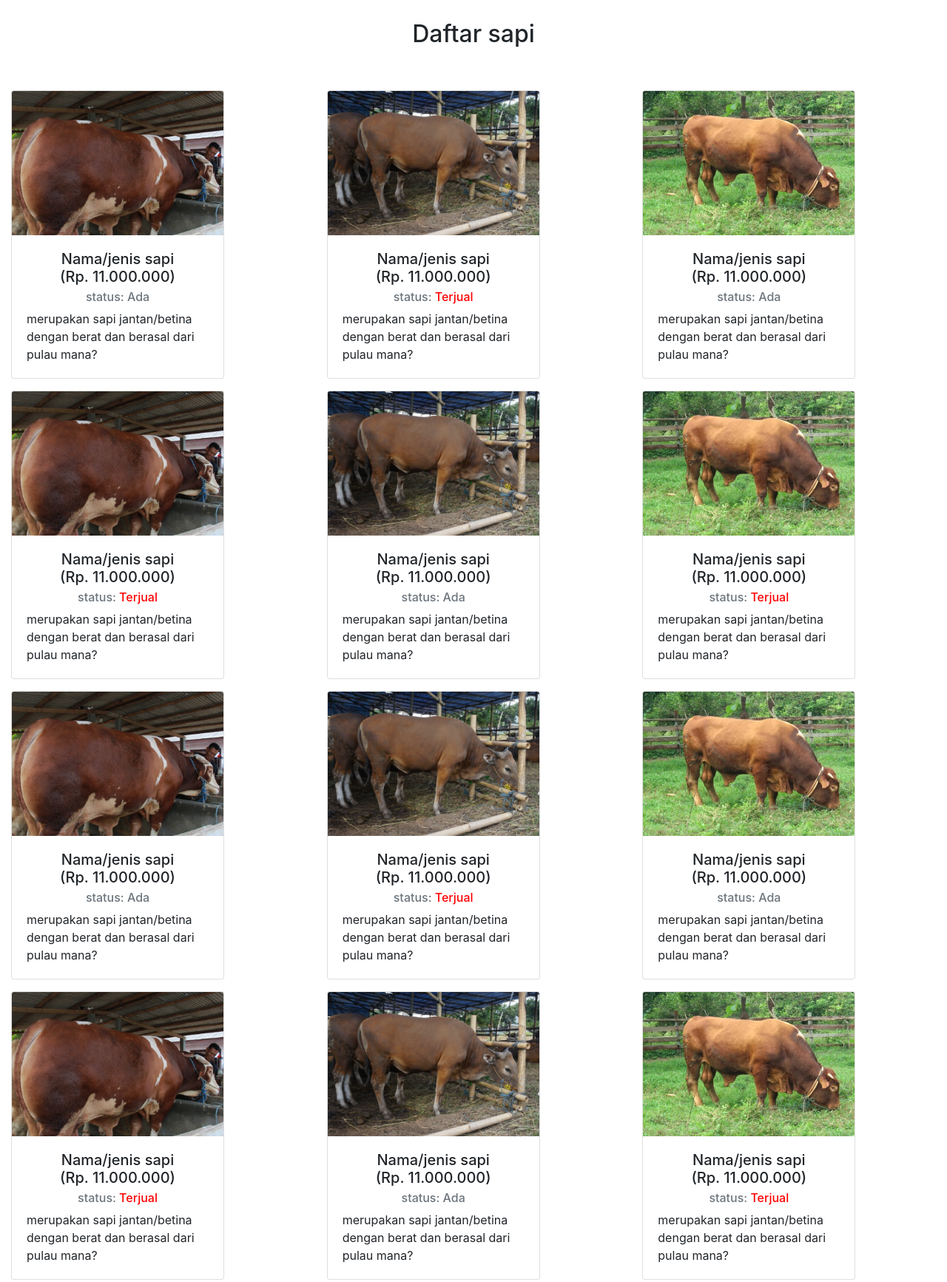
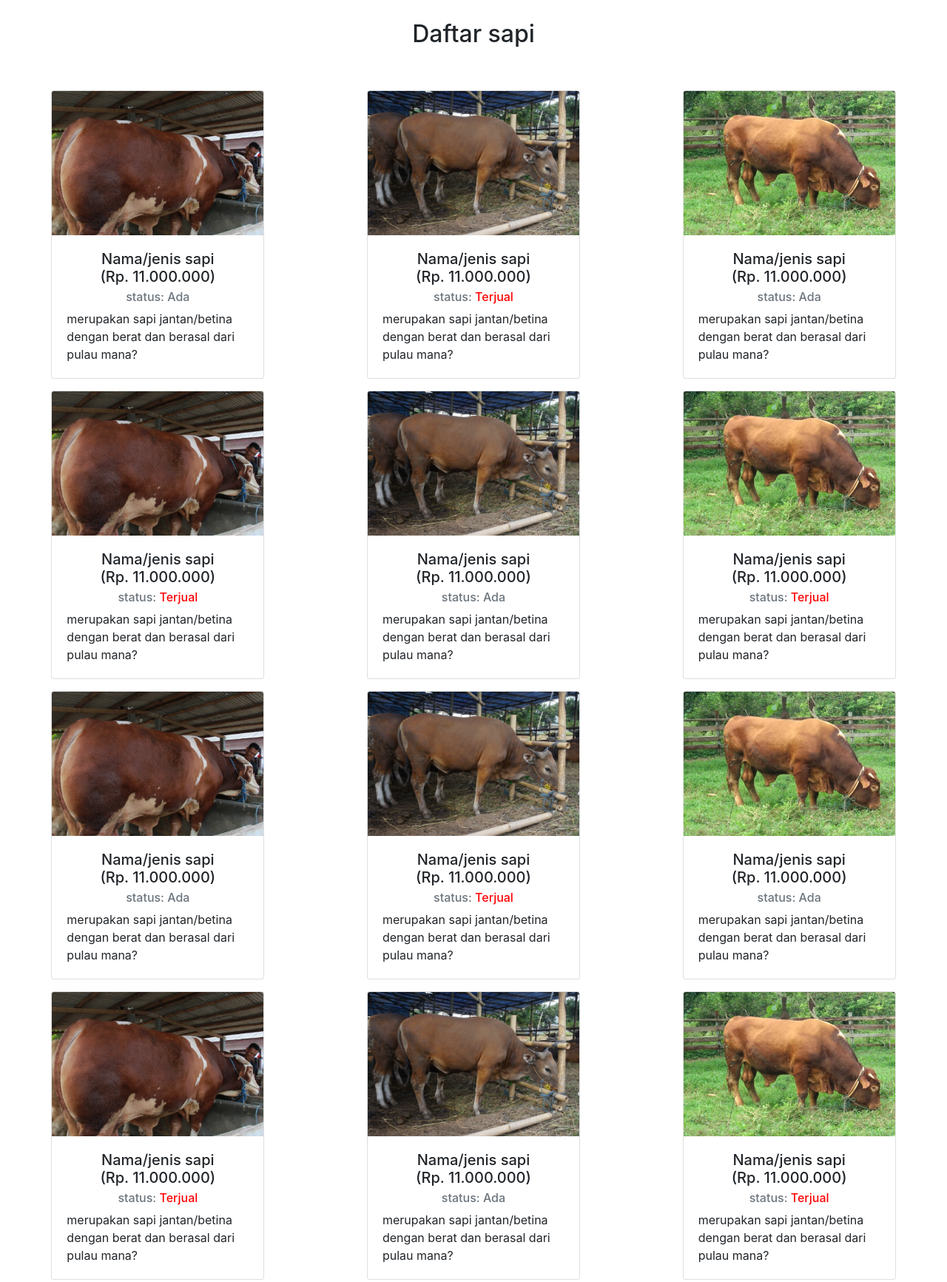
Before and after one commit to nulla-vis/jual-sapi, a plain HTML site: page index.html in a window 1280 px wide. Shown: the part 1060-2793 px from the top of the page at 74% size. Drawn offline with nearby package versions, Linux system fonts and the light colour scheme.

Commit message:
fix content not center

```diff
--- a/index.html
+++ b/index.html
@@ -99,7 +99,7 @@
             </div>
         </div>
         <div class="row">
-            <div class="col-sm-4 mb-3">
+            <div class="col-sm-4 mb-3 d-flex justify-content-center">
                 <div class="card" style="width: 18rem;">
                     <img src="images/sapi1.jpg" class="card-img-top sapi-list" alt="...">
                     <div class="card-body">
@@ -109,7 +109,7 @@
                     </div>
                 </div>
             </div>
-            <div class="col-sm-4 mb-3">
+            <div class="col-sm-4 mb-3 d-flex justify-content-center">
                 <div class="card" style="width: 18rem;">
                     <img src="images/sapi2.jpg" class="card-img-top sapi-list" alt="...">
                     <div class="card-body">
@@ -119,7 +119,7 @@
                     </div>
                 </div>
             </div>
-            <div class="col-sm-4 mb-3">
+            <div class="col-sm-4 mb-3 d-flex justify-content-center">
                 <div class="card" style="width: 18rem;">
                     <img src="images/sapi3.jpeg" class="card-img-top sapi-list" alt="...">
                     <div class="card-body">
@@ -129,7 +129,7 @@
                     </div>
                 </div>
             </div>
-            <div class="col-sm-4 mb-3">
+            <div class="col-sm-4 mb-3 d-flex justify-content-center">
                 <div class="card" style="width: 18rem;">
                     <img src="images/sapi1.jpg" class="card-img-top sapi-list" alt="...">
                     <div class="card-body">
@@ -139,7 +139,7 @@
                     </div>
                 </div>
             </div>
-            <div class="col-sm-4 mb-3">
+            <div class="col-sm-4 mb-3 d-flex justify-content-center">
                 <div class="card" style="width: 18rem;">
                     <img src="images/sapi2.jpg" class="card-img-top sapi-list" alt="...">
                     <div class="card-body">
@@ -149,7 +149,7 @@
                     </div>
                 </div>
             </div>
-            <div class="col-sm-4 mb-3">
+            <div class="col-sm-4 mb-3 d-flex justify-content-center">
                 <div class="card" style="width: 18rem;">
                     <img src="images/sapi3.jpeg" class="card-img-top sapi-list" alt="...">
                     <div class="card-body">
@@ -159,7 +159,7 @@
                     </div>
                 </div>
             </div>
-            <div class="col-sm-4 mb-3">
+            <div class="col-sm-4 mb-3 d-flex justify-content-center">
                 <div class="card" style="width: 18rem;">
                     <img src="images/sapi1.jpg" class="card-img-top sapi-list" alt="...">
                     <div class="card-body">
@@ -169,7 +169,7 @@
                     </div>
                 </div>
             </div>
-            <div class="col-sm-4 mb-3">
+            <div class="col-sm-4 mb-3 d-flex justify-content-center">
                 <div class="card" style="width: 18rem;">
                     <img src="images/sapi2.jpg" class="card-img-top sapi-list" alt="...">
                     <div class="card-body">
@@ -179,7 +179,7 @@
                     </div>
                 </div>
             </div>
-            <div class="col-sm-4 mb-3">
+            <div class="col-sm-4 mb-3 d-flex justify-content-center">
                 <div class="card" style="width: 18rem;">
                     <img src="images/sapi3.jpeg" class="card-img-top sapi-list" alt="...">
                     <div class="card-body">
@@ -189,7 +189,7 @@
                     </div>
                 </div>
             </div>
-            <div class="col-sm-4 mb-3">
+            <div class="col-sm-4 mb-3 d-flex justify-content-center">
                 <div class="card" style="width: 18rem;">
                     <img src="images/sapi1.jpg" class="card-img-top sapi-list" alt="...">
                     <div class="card-body">
@@ -199,7 +199,7 @@
                     </div>
                 </div>
             </div>
-            <div class="col-sm-4 mb-3">
+            <div class="col-sm-4 mb-3 d-flex justify-content-center">
                 <div class="card" style="width: 18rem;">
                     <img src="images/sapi2.jpg" class="card-img-top sapi-list" alt="...">
                     <div class="card-body">
@@ -209,7 +209,7 @@
                     </div>
                 </div>
             </div>
-            <div class="col-sm-4 mb-3">
+            <div class="col-sm-4 mb-3 d-flex justify-content-center">
                 <div class="card" style="width: 18rem;">
                     <img src="images/sapi3.jpeg" class="card-img-top sapi-list" alt="...">
                     <div class="card-body">
@@ -219,7 +219,7 @@
                     </div>
                 </div>
             </div>
-            <div class="col-sm-4 mb-3 mx-2">
+            <div class="col-sm-4 mb-3 d-flex justify-content-center mx-2">
                 <div class="card" style="width: 18rem;">
                     <img src="images/sapi1.jpg" class="card-img-top sapi-list" alt="...">
                     <div class="card-body">
--- a/style.css
+++ b/style.css
@@ -51,8 +51,23 @@ body {
     }
 }
 
+@media only screen and (max-width: 360px) {
+    .jumbotron h1 {
+        font-size: 2.5em;
+    }
+
+    .jumbotron p {
+        font-size: 1.2em;
+    }
+
+    .slider-image {
+        width: 260px !important;
+        height: 180px !important;
+    }
+}
+
 .card:hover {
-    transform: translate(50px,0px);
+    transform: translate(15px,0px);
 }
 
 .sapi-list {
```
